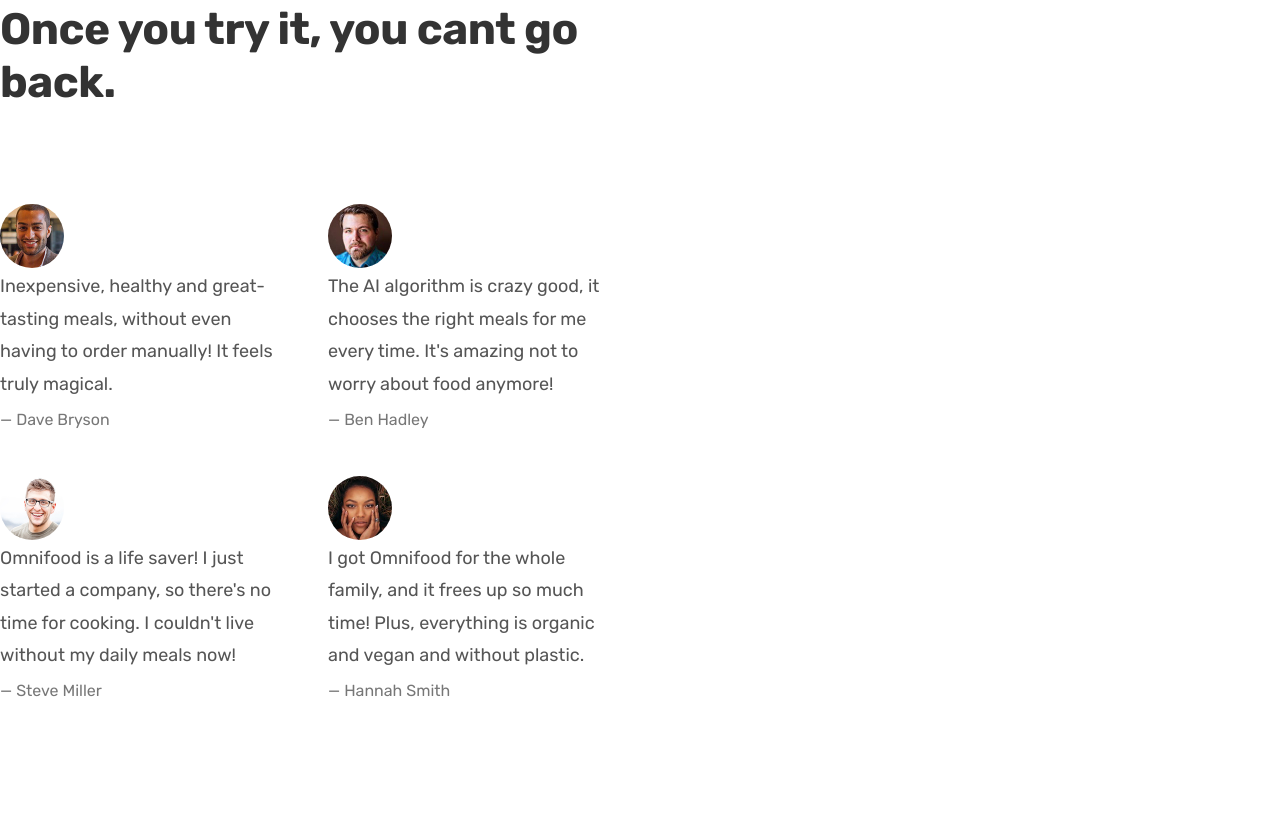
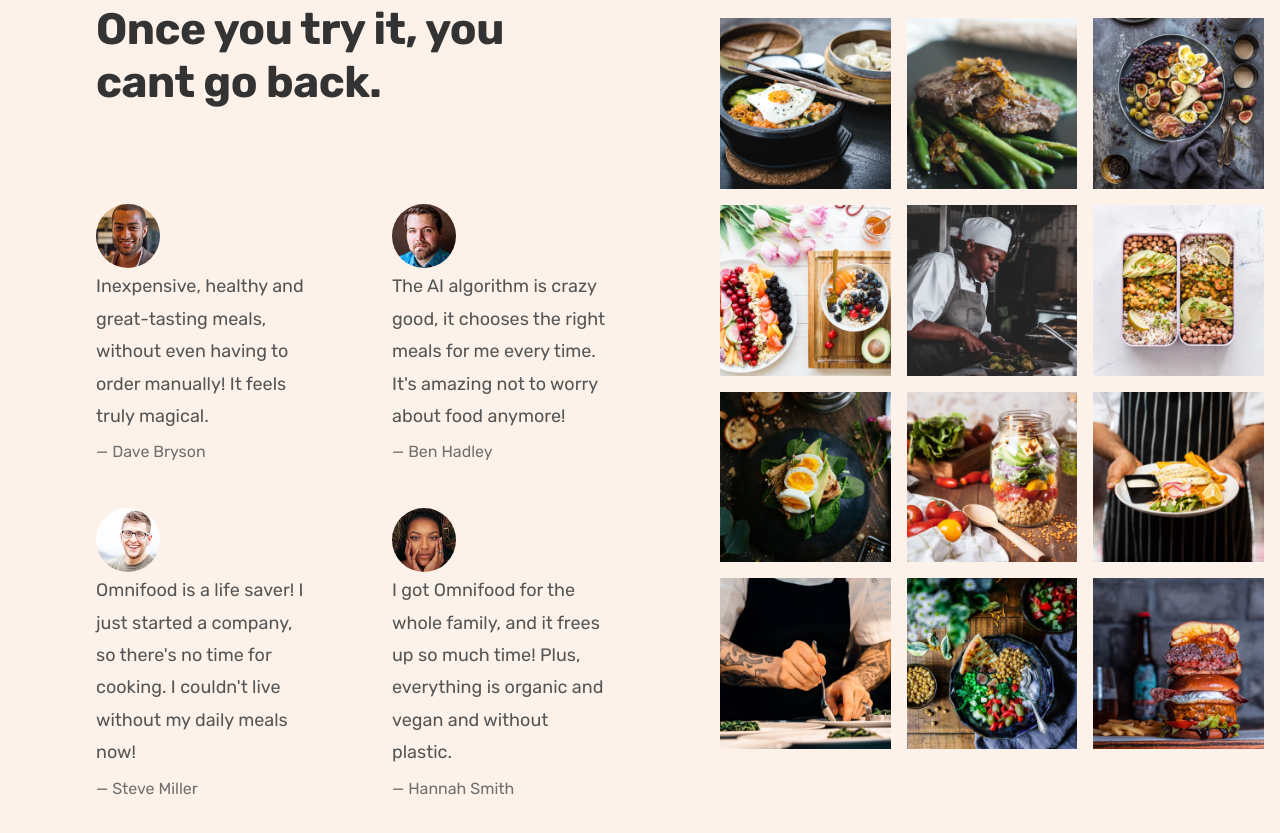
Before and after one commit to Gbenro/Omnifood, a plain HTML site: page index.html in a window 1280 px wide. Shown: the part 3740-4573 px from the top of the page. Before the commit the page ends 4535 px from the top, so only its background shows below. Drawn offline with nearby package versions, Linux system fonts and the light colour scheme; files whose address does not match are found by name.

Commit message:
added gallery of testimonial section

```diff
--- a/css/style.css
+++ b/css/style.css
@@ -16,9 +16,13 @@ FONT SIZE SYSTEM (px)
  ---02 COLORS
  Primary: #e67e22
  Tints: #fdf2e9
+ #fae5d3
  Shades: #cf711f
  Accents:
  Greys: #555 #333
+
+ Lightest grey allowed on  #fae5d3
+ #6f6f6f
 
 -font weights
 default:400
@@ -322,7 +326,6 @@ medium: 11px
   gap: 1.6rem;
 }
 
-
 .list-item {
   font-size: 1.8rem;
   display: flex;
@@ -339,30 +342,53 @@ medium: 11px
 /*****************************
     Testimonial SECTION
  *****************************/
-.section-testimonials{
-padding:9.6rem 0;
+.section-testimonials {
+  background-color: #fdf2e9;
+  display: grid;
+  grid-template-columns: 55fr 45fr;
+  align-items: center;
 }
-.testimonials{
-display:grid;
-grid-template-columns: 1fr 1fr;
-gap:4.8rem;
-
+.testimonial-container {
+  padding: 9.6rem;
+}
+.testimonials {
+  display: grid;
+  grid-template-columns: 1fr 1fr;
+  row-gap: 4.8rem;
+  column-gap: 8rem;
 }
 
-.testimonial-img{
-  width:6.4rem;
-  border-radius:50%;
-
+.testimonial-img {
+  width: 6.4rem;
+  border-radius: 50%;
 }
 
-.testimonial-text{
-  font-size:1.8rem;
-  line-height:1.8;
-  margin-bottom:1.2rem;
+.testimonial-text {
+  font-size: 1.8rem;
+  line-height: 1.8;
+  margin-bottom: 1.2rem;
 }
 
-.testimonial-name{
-font-size: 1.6rem;
-color:#777;
+.testimonial-name {
+  font-size: 1.6rem;
+  color: #6f6f6f;
+}
 
+.gallery {
+  display: grid;
+  grid-template-columns: repeat(3, 1fr);
+  gap: 1.6rem;
+  padding: 1.6rem;
 }
+.gallery-item{
+  overflow:hidden;
+}
+.gallery-item img {
+  display: block;
+  width: 100%;
+  transition: all 0.4s;
+}
+
+.gallery-item img:hover {
+  transform: scale(1.1);
+}
--- a/index.html
+++ b/index.html
@@ -279,7 +279,7 @@
         </div>
       </section>
 
-      <section class="section-testimonials grid grid--2-cols">
+      <section class="section-testimonials ">
         <div class="testimonial-container">
           <span class="subheading">Testimonials</span>
           <h2 class="heading-secondary">Once you try it, you cant go back.</h2>
@@ -335,7 +335,81 @@
             </figure>
           </div>
         </div>
-        <div class="gallery">Gallery</div>
+
+        <div class="gallery">
+          <figure class="gallery-item">
+            <img
+              src="img/gallery/gallery-1.jpg"
+              alt="Photo of beautifully arranged food"
+            />
+          </figure>
+          <figure class="gallery-item">
+            <img
+              src="img/gallery/gallery-2.jpg"
+              alt="Photo of beautifully arranged food"
+            />
+          </figure>
+          <figure class="gallery-item">
+            <img
+              src="img/gallery/gallery-3.jpg"
+              alt="Photo of beautifully arranged food"
+            />
+          </figure>
+          <figure class="gallery-item">
+            <img
+              src="img/gallery/gallery-4.jpg"
+              alt="Photo of beautifully arranged food"
+            />
+          </figure>
+          <figure class="gallery-item">
+            <img
+              src="img/gallery/gallery-5.jpg"
+              alt="Photo of beautifully arranged food"
+            />
+          </figure>
+          <figure class="gallery-item">
+            <img
+              src="img/gallery/gallery-6.jpg"
+              alt="Photo of beautifully arranged food"
+            />
+          </figure>
+          <figure class="gallery-item">
+            <img
+              src="img/gallery/gallery-7.jpg"
+              alt="Photo of beautifully arranged food"
+            />
+          </figure>
+          <figure class="gallery-item">
+            <img
+              src="img/gallery/gallery-8.jpg"
+              alt="Photo of beautifully arranged food"
+            />
+          </figure>
+          <figure class="gallery-item">
+            <img
+              src="img/gallery/gallery-9.jpg"
+              alt="Photo of beautifully arranged food"
+            />
+          </figure>
+          <figure class="gallery-item">
+            <img
+              src="img/gallery/gallery-10.jpg"
+              alt="Photo of beautifully arranged food"
+            />
+          </figure>
+          <figure class="gallery-item">
+            <img
+              src="img/gallery/gallery-11.jpg"
+              alt="Photo of beautifully arranged food"
+            />
+          </figure>
+          <figure class="gallery-item">
+            <img
+              src="img/gallery/gallery-12.jpg"
+              alt="Photo of beautifully arranged food"
+            />
+          </figure>
+        </div>
       </section>
     </main>
     <script
```
